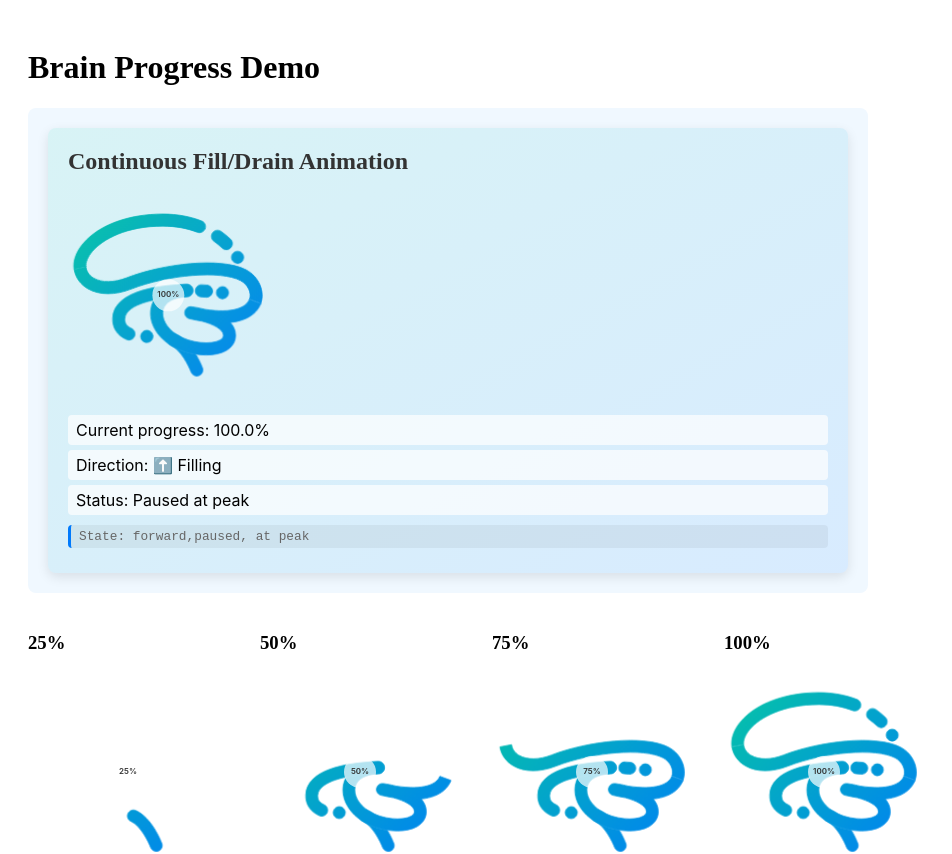
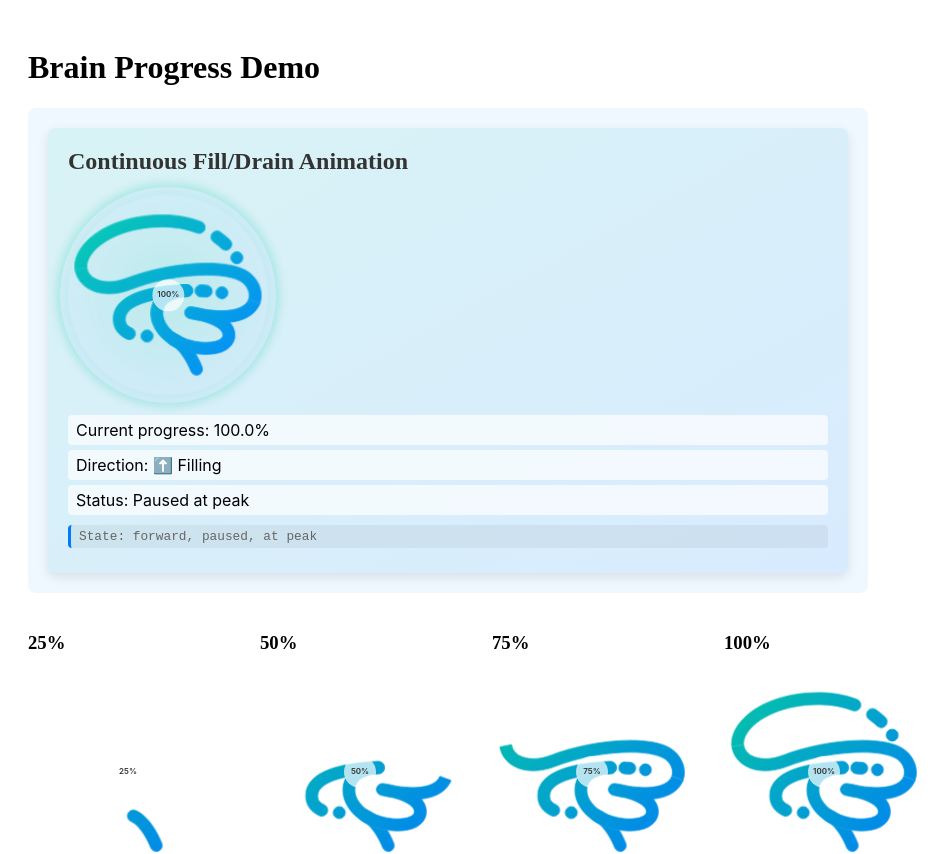
Before and after one commit to beanguap/Syllabyte-Progress-SVG, a React (Vite) app: page / in a window 1280 px wide. Shown: the top 854 px of the page, without its empty margins (0-952 px from the left). Built offline with nearby package versions, Linux system fonts and the light colour scheme.

Commit message:
enhance AnimationCycleTest and useCycleAnimation hook: add debug logging, improve state transition handling, and refine animation effects

```diff
--- a/src/components/BrainProgress/AnimationCycleTest.tsx
+++ b/src/components/BrainProgress/AnimationCycleTest.tsx
@@ -1,4 +1,4 @@
-import React from 'react';
+import React, { useEffect } from 'react';
 import BrainProgress from './BrainProgress';
 import { useCycleAnimation } from '../../hooks/useCycleAnimation';
 import './BrainProgress.css';
@@ -20,6 +20,11 @@ const AnimationCycleTest: React.FC = () => {
     testMode: isTestEnvironment // Enable test mode in test environment
   });
 
+  // Add debug logging to track state transitions
+  useEffect(() => {
+    console.log(`State updated - Progress: ${progress.toFixed(1)}%, Reversed: ${isReversed}, Paused: ${isPaused}`);
+  }, [progress, isReversed, isPaused]);
+
   return (
     <div className="animation-test" data-reverse={isReversed ? "true" : "false"}>
       <h2>Continuous Fill/Drain Animation</h2>
@@ -36,6 +41,8 @@ const AnimationCycleTest: React.FC = () => {
             primary: '#06c9a1',
             secondary: '#007afc'
           }}
+          // Add this debug prop to help diagnose state changes
+          onAnimationComplete={() => console.log(`Animation cycle: ${isReversed ? 'Drain complete' : 'Fill complete'}`)}
         />
       </div>
 
@@ -44,10 +51,10 @@ const AnimationCycleTest: React.FC = () => {
         <p>Direction: {isReversed ? '⬇️ Draining' : '⬆️ Filling'}</p>
         <p>Status: {isPaused ? 'Paused at peak' : 'Animating'}</p>
 
-        {/* Debug info */}
+        {/* Enhanced debug info */}
         <p className="debug-info" style={{ fontSize: '0.8rem', color: '#666' }}>
           State: {isReversed ? 'reverse' : 'forward'},
-          {isPaused ? 'paused' : 'running'}
+          {isPaused ? ' paused' : ' running'}
           {progress >= 99 ? ', at peak' : ''}
           {progress <= 1 ? ', at bottom' : ''}
         </p>
--- a/src/components/BrainProgress/BrainProgress.css
+++ b/src/components/BrainProgress/BrainProgress.css
@@ -539,3 +539,217 @@
 .animation-test .brain-progress-container[data-paused="true"] .brain-path {
   animation: gentlePulse 1.5s ease-in-out infinite !important;
 }
+
+/* Improved cycle animation effects */
+
+/* Create distinct keyframes for the fill and drain stages */
+@keyframes cyclePathFill {
+  0% {
+    fill-opacity: 0;
+    stroke-dashoffset: var(--path-length, 0);
+  }
+  40% {
+    fill-opacity: 0.5;
+    stroke-dashoffset: calc(var(--path-length, 0) * 0.5);
+  }
+  100% {
+    fill-opacity: 1;
+    stroke-dashoffset: 0;
+  }
+}
+
+@keyframes cyclePathDrain {
+  0% {
+    fill-opacity: 1;
+    stroke-dashoffset: 0;
+  }
+  60% {
+    fill-opacity: 0.4;
+    stroke-dashoffset: calc(var(--path-length, 0) * 0.6);
+  }
+  100% {
+    fill-opacity: 0;
+    stroke-dashoffset: var(--path-length, 0);
+  }
+}
+
+/* Style for the pause state - hold all values at 100% */
+.animation-test .brain-progress-container[data-paused="true"][data-progress="100"] .brain-path {
+  fill-opacity: 1 !important;
+  stroke-dashoffset: 0 !important;
+  opacity: 1 !important;
+  transition: none !important;
+}
+
+/* Enhanced pause state styling with subtle pulse */
+@keyframes pausePulse {
+  0% { transform: scale(1); filter: brightness(1); }
+  50% { transform: scale(1.01); filter: brightness(1.05); }
+  100% { transform: scale(1); filter: brightness(1); }
+}
+
+.animation-test .brain-progress-container[data-paused="true"] .brain-path {
+  animation: pausePulse 1.2s ease-in-out infinite !important;
+}
+
+/* Critical transition: Ensure smooth transition from pause at 100% to draining */
+.animation-test .brain-progress-container[data-paused="false"][data-reverse="true"] .brain-path {
+  transition-property: stroke-dashoffset, opacity, fill-opacity !important;
+  transition-duration: 0.6s !important;
+  transition-timing-function: cubic-bezier(0.4, 0, 0.2, 1) !important;
+  transition-delay: 0s !important;
+  animation: cyclePathDrain 0.6s cubic-bezier(0.4, 0, 0.2, 1) forwards !important;
+}
+
+/* Improved fill animation for smoother cycle */
+.animation-test .brain-progress-container[data-paused="false"][data-reverse="false"] .brain-path {
+  animation: cyclePathFill 0.6s cubic-bezier(0.4, 0, 0.2, 1) forwards !important;
+}
+
+/* Visual indicator for the cycle state */
+.animation-test .brain-progress-container {
+  position: relative;
+}
+
+/* Subtle glow for paused state at 100% */
+.animation-test .brain-progress-container[data-paused="true"][data-progress="100"]:before {
+  content: '';
+  position: absolute;
+  top: -8px;
+  left: -8px;
+  right: -8px;
+  bottom: -8px;
+  border-radius: 50%;
+  background: radial-gradient(circle, rgba(6, 201, 161, 0.2) 0%, rgba(0, 122, 252, 0.05) 70%, transparent 100%);
+  opacity: 0;
+  animation: glowPulse 1.5s ease-in-out infinite;
+  pointer-events: none;
+  z-index: -1;
+}
+
+@keyframes glowPulse {
+  0% { opacity: 0.3; }
+  50% { opacity: 0.7; }
+  100% { opacity: 0.3; }
+}
+
+/* Ensure smooth animation at the transition points */
+.animation-test .brain-path {
+  will-change: stroke-dashoffset, opacity, fill-opacity;
+}
+
+/* Add after line 582 in your file */
+
+/* Reset and consolidate all drain animations to ensure no conflicts */
+.animation-test .brain-progress-container[data-paused="false"][data-reverse="true"] .brain-path {
+  /* Override any previous transitions */
+  transition: none !important;
+
+  /* Apply focused drain animation */
+  animation: cyclePathDrain 0.8s cubic-bezier(0.4, 0, 0.2, 1) forwards !important;
+  will-change: stroke-dashoffset, opacity, fill-opacity;
+}
+
+/* Enhance the pause-to-drain transition with better visual feedback */
+.animation-test .brain-progress-container[data-paused="true"][data-progress="100"] {
+  position: relative;
+}
+
+.animation-test .brain-progress-container[data-paused="true"][data-progress="100"]::after {
+  content: '';
+  position: absolute;
+  top: 0;
+  left: 0;
+  right: 0;
+  bottom: 0;
+  border-radius: 50%;
+  box-shadow: 0 0 15px rgba(6, 201, 161, 0.3);
+  opacity: 0;
+  animation: pauseGlow 1s ease-in-out infinite;
+}
+
+@keyframes pauseGlow {
+  0% { opacity: 0.2; }
+  50% { opacity: 0.5; }
+  100% { opacity: 0.2; }
+}
+
+/* Add a clear visual cue for direction change */
+.animation-test .brain-progress-container[data-reverse="true"] {
+  transition: transform 0.3s ease-out;
+}
+
+.animation-test .brain-progress-container[data-reverse="true"] .brain-path {
+  stroke-width: 3.8px !important; /* Subtle visual indicator of direction change */
+}
+
+/* Add after your existing styles (after line 680) */
+
+/* Fix for conflicting transition rules - ensure this has highest specificity */
+.animation-test .brain-progress-container[data-paused="false"][data-reverse="true"] .brain-path {
+  /* !important flags ensure these styles take precedence */
+  transition: none !important;
+  animation: cyclePathDrain 0.8s cubic-bezier(0.4, 0, 0.2, 1) forwards !important;
+  opacity: 1 !important; /* Ensure visible during transition */
+  will-change: stroke-dashoffset, opacity, fill-opacity;
+  stroke-width: 3.8px !important;
+}
+
+/* Improve data attribute selectors to ensure state is properly tracked */
+.animation-test .brain-progress-container[data-progress="100"][data-paused="true"] .brain-path {
+  fill-opacity: 1 !important;
+  stroke-dashoffset: 0 !important;
+  opacity: 1 !important;
+}
+
+/* Ensure animation direction is clearly visible */
+.animation-test .brain-progress-container[data-reverse="true"] .brain-path {
+  /* Additional styling to make reverse direction obvious */
+  filter: drop-shadow(0 0 2px rgba(255, 99, 71, 0.4)) !important;
+}
+
+/* Animation exit indicator to confirm state changes */
+.animation-test .brain-progress-container::before {
+  content: '';
+  position: absolute;
+  top: -4px;
+  left: -4px;
+  right: -4px;
+  bottom: -4px;
+  opacity: 0;
+  border-radius: 50%;
+  pointer-events: none;
+  transition: opacity 0.3s ease;
+}
+
+/* State indicator visibility */
+.animation-test .brain-progress-container[data-paused="true"]::before {
+  opacity: 0.3;
+  box-shadow: 0 0 12px 2px rgba(6, 201, 161, 0.4);
+}
+
+/* Add after line 680 in your CSS file */
+
+/* Reset conflicting CSS rules and ensure smooth state transitions */
+.animation-test .brain-progress-container[data-paused="false"][data-reverse="true"] .brain-path {
+  /* Ensure the drain animation takes precedence over any other styles */
+  animation: cyclePathDrain 0.8s cubic-bezier(0.4, 0, 0.2, 1) forwards !important;
+  transition: none !important;
+  opacity: 1 !important;
+  stroke-width: 3.8px !important;
+}
+
+/* Adjust paused state to allow smooth transitions when unpausing */
+.animation-test .brain-progress-container[data-paused="true"] .brain-path {
+  /* Maintain animation-play-state as paused but prepare for smooth transition */
+  transition: opacity 0.2s ease-out,
+              fill-opacity 0.2s ease-out,
+              stroke-dashoffset 0.2s ease-out !important;
+}
+
+/* Fix for data attribute state transitions */
+.animation-test .brain-progress-container[data-progress="100"][data-reverse="true"] .brain-path {
+  /* Specific fix for the 100% to drain transition */
+  animation-delay: 0s !important;
+  animation-duration: 0.8s !important;
+}
--- a/src/hooks/useCycleAnimation.ts
+++ b/src/hooks/useCycleAnimation.ts
@@ -33,6 +33,9 @@ export function useCycleAnimation(options: CycleAnimationOptions): CycleAnimatio
   const directionRef = useRef<1 | -1>(1); // 1 for filling, -1 for draining
   const pauseTimeoutRef = useRef<ReturnType<typeof setTimeout> | null>(null);
 
+  // Fixed: Add flag to track pending direction change
+  const pendingDirectionChangeRef = useRef<boolean>(false);
+
   useEffect(() => {
     if (testMode && process.env.NODE_ENV === 'test') {
       return () => {};
@@ -56,22 +59,63 @@ export function useCycleAnimation(options: CycleAnimationOptions): CycleAnimatio
       setProgress(valueRef.current);
 
       // Check if we've reached a limit
-      if (valueRef.current >= 100 && directionRef.current > 0) {
-        // Reached 100%, pause before reversing
+      if (valueRef.current >= 99.9 && directionRef.current > 0) {
+        // Ensure we reach exactly 100% for visual clarity
+        valueRef.current = 100;
+        setProgress(100);
+
+        // Clear any existing timeout
+        if (pauseTimeoutRef.current) {
+          clearTimeout(pauseTimeoutRef.current);
+        }
+
+        // Fixed: Set flag to track this state transition
+        pendingDirectionChangeRef.current = true;
+
+        // First pause the animation at peak
         setIsPaused(true);
+
         pauseTimeoutRef.current = setTimeout(() => {
-          // After pause, reverse direction and continue
+          // First set internal direction to draining
           directionRef.current = -1;
+
+          // Update component state for reverse animation
           setIsReversed(true);
-          setIsPaused(false);
+
+          // KEY FIX: Use nested timeouts to ensure state updates are processed
+          requestAnimationFrame(() => {
+            requestAnimationFrame(() => {
+              // Now unpause to start draining animation
+              setIsPaused(false);
+              console.log("Starting drain animation");
+
+              // Reset the flag
+              pendingDirectionChangeRef.current = false;
+            });
+          });
         }, pauseAtPeakMs);
-      } else if (valueRef.current <= 0 && directionRef.current < 0) {
-        // Reached 0%, reverse direction to start filling again
-        directionRef.current = 1;
-        setIsReversed(false);
+
+      } else if (valueRef.current <= 0.1 && directionRef.current < 0) {
+        // Ensure we reach exactly 0% for visual clarity
+        valueRef.current = 0;
+        setProgress(0);
+
+        // Reached 0%, reset for next fill cycle
+        pendingDirectionChangeRef.current = true;
+        setIsPaused(true);
+
+        pauseTimeoutRef.current = setTimeout(() => {
+          directionRef.current = 1;
+          setIsReversed(false);
+
+          requestAnimationFrame(() => {
+            setIsPaused(false);
+            pendingDirectionChangeRef.current = false;
+          });
+        }, 300); // Brief pause at 0%
       }
 
-      // Continue animation
+      // Continue animation loop
       animFrameRef.current = requestAnimationFrame(animate);
     }
 
```
